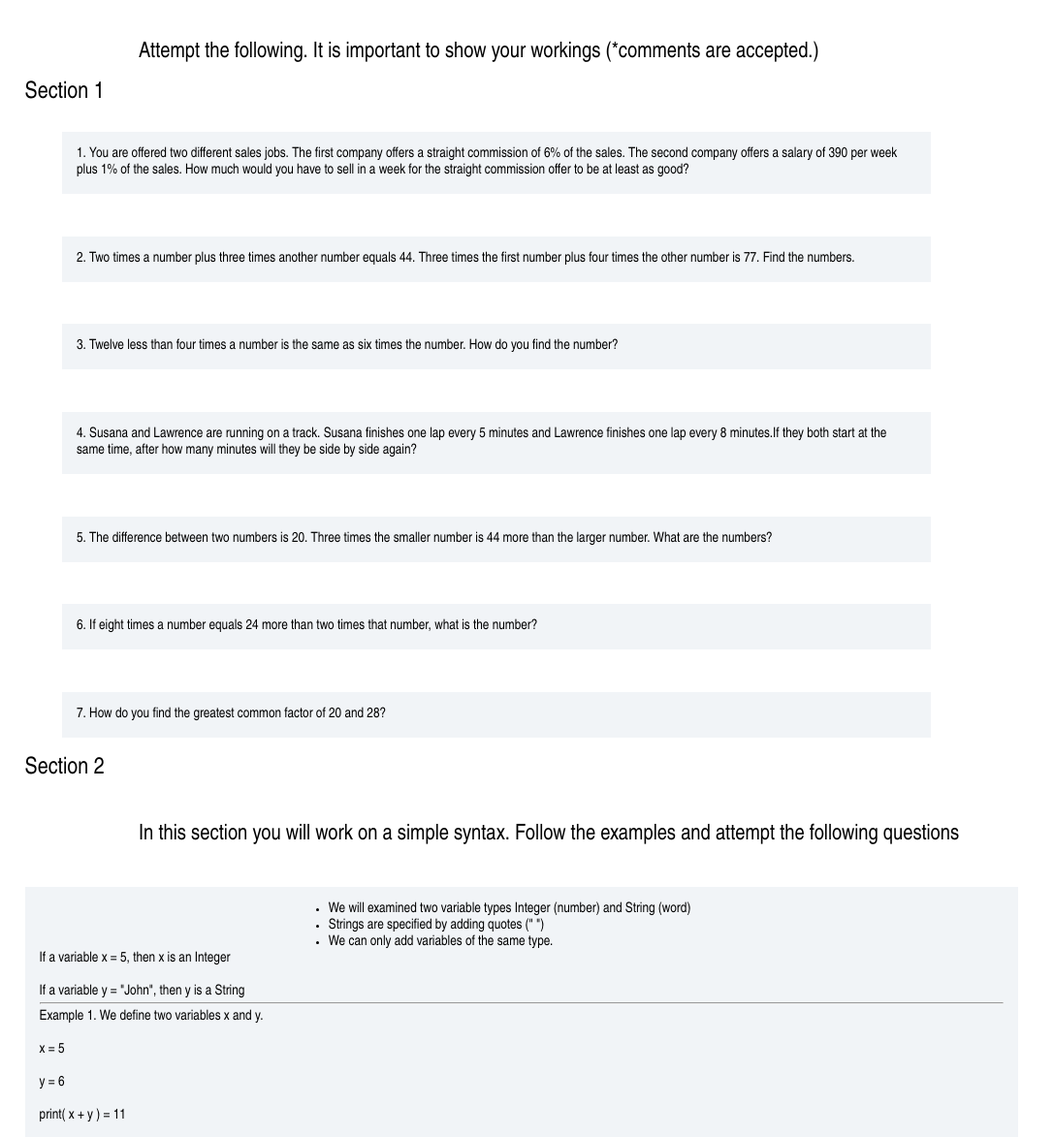
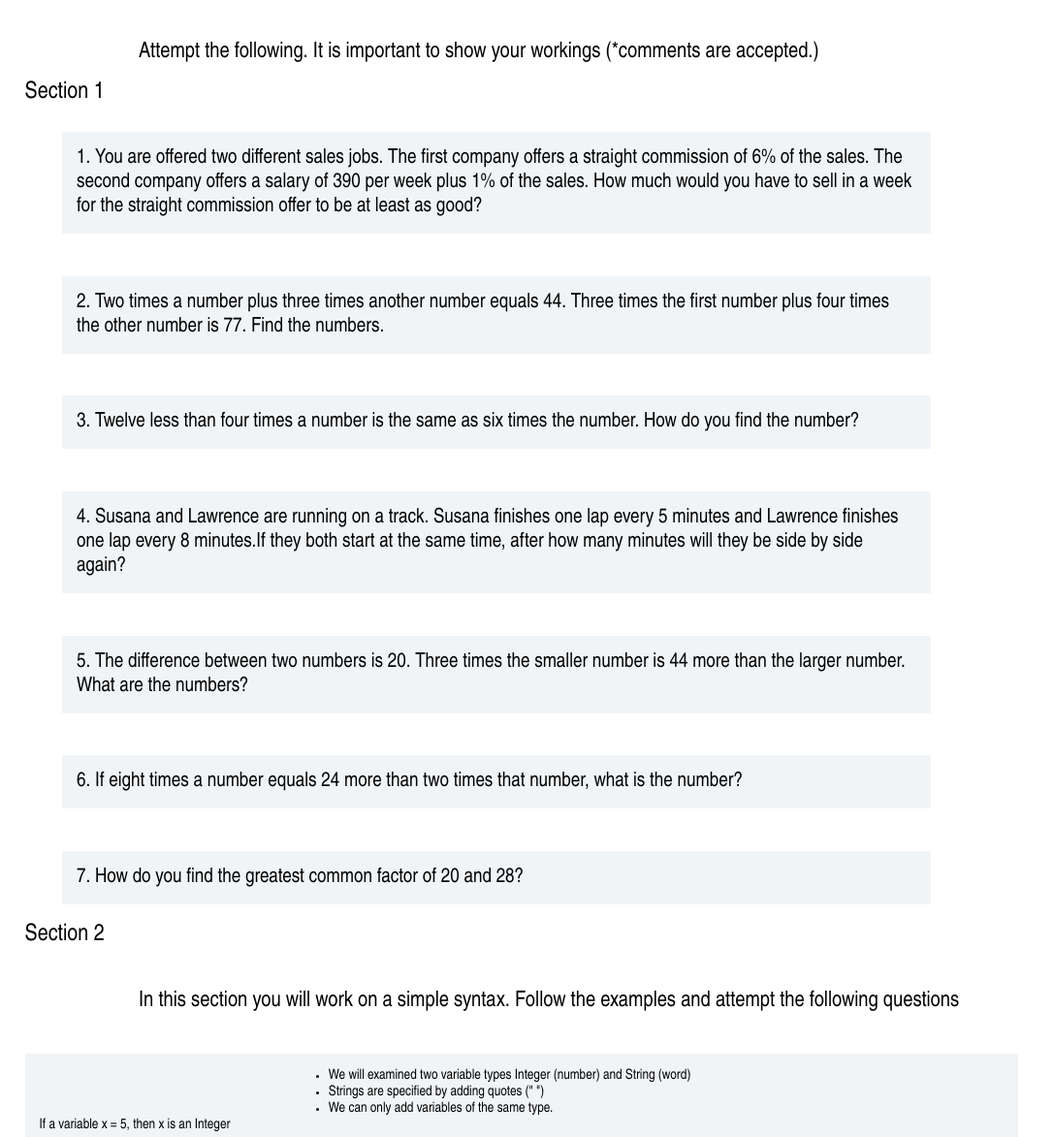
Before and after one commit to TheFactory001/learningPortal, a Flask app: page /questions in a window 1280 px wide; the page is wider, and only the part inside the window is pictured. Shown: the part 50-1223 px from the top of that part at 97% size, without its empty margins (0-1087 px from the left). Run offline with Flask 2, Linux system fonts and the light colour scheme; some libraries are stand-ins or nearby versions.

Commit message:
Fix questions font

```diff
--- a/templates/questions.html
+++ b/templates/questions.html
@@ -19,8 +19,8 @@
             width: 70%;
             background: #f1f4f7;
             font-family: 'Amplitude','Arial Narrow',sans-serif;
-            font-weight: 200;
-            font-size: 0.9rem;
+            font-weight: 500;
+            font-size: 1.3rem;
             padding: 15px;
         }
 
```
